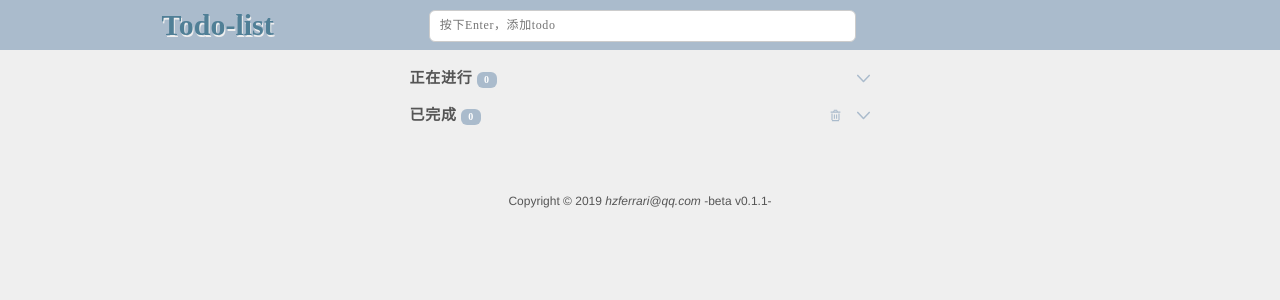
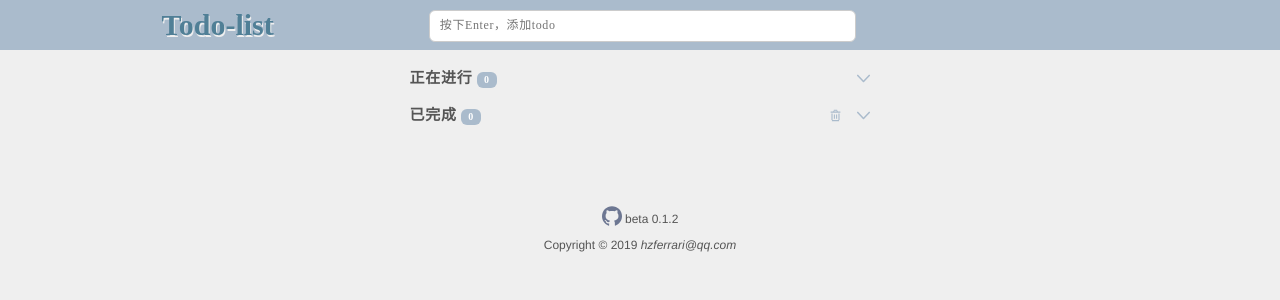
Before and after one commit to hzferrari/hzferrari.github.io, a Vue app: page / in a window 1280 px wide. Shown: the top 300 px of the page. Built offline with nearby package versions, Linux system fonts and the light colour scheme.

Commit message:
v0.1.2：添加github图标；样式调整

```diff
--- a/index.html
+++ b/index.html
@@ -1 +1 @@
-<!DOCTYPE html><html lang=en><head><meta charset=utf-8><meta http-equiv=X-UA-Compatible content="IE=edge"><meta name=viewport content="width=device-width,initial-scale=1"><link rel=icon href=/dist/favicon.ico><title>todo</title><link href=/dist/css/app.ea8e2627.css rel=preload as=style><link href=/dist/js/app.2f73956d.js rel=preload as=script><link href=/dist/js/chunk-vendors.01d00864.js rel=preload as=script><link href=/dist/css/app.ea8e2627.css rel=stylesheet></head><body><noscript><strong>We're sorry but todo doesn't work properly without JavaScript enabled. Please enable it to continue.</strong></noscript><div id=app></div><script src=/dist/js/chunk-vendors.01d00864.js></script><script src=/dist/js/app.2f73956d.js></script></body></html>
+<!DOCTYPE html><html lang=en><head><meta charset=utf-8><meta http-equiv=X-UA-Compatible content="IE=edge"><meta name=viewport content="width=device-width,initial-scale=1"><link rel=icon href=/dist/favicon.ico><title>todo</title><link href=/dist/css/app.0118a82e.css rel=preload as=style><link href=/dist/js/app.77f5543f.js rel=preload as=script><link href=/dist/js/chunk-vendors.01d00864.js rel=preload as=script><link href=/dist/css/app.0118a82e.css rel=stylesheet></head><body><noscript><strong>We're sorry but todo doesn't work properly without JavaScript enabled. Please enable it to continue.</strong></noscript><div id=app></div><script src=/dist/js/chunk-vendors.01d00864.js></script><script src=/dist/js/app.77f5543f.js></script></body></html>
--- a/src/App.vue
+++ b/src/App.vue
@@ -4,9 +4,17 @@
     <!-- <icons /> -->
 
     <div style="text-align:center;padding:50px 0 30px 0;font-size:12px;color:#555;">
-      Copyright © 2019
-      <span style="font-style:italic">hzferrari@qq.com </span
-      ><span class="version">-beta v0.1.1-</span>
+      <p>
+        <span class="version"
+          ><svg-icon
+            style="cursor:pointer;font-size:20px;"
+            class="icons"
+            icon-class="github"
+            @click="gotoGithub"
+          /> beta 0.1.2 </span
+        >
+      </p>
+      <p>Copyright © 2019 <span style="font-style:italic">hzferrari@qq.com </span></p>
     </div>
   </div>
 </template>
@@ -20,6 +28,11 @@ export default {
   components: {
     todoPC,
     icons
+  },
+  methods: {
+    gotoGithub() {
+      window.open("https://github.com/hzferrari/hzferrari.github.io", "_blank");
+    }
   }
 };
 </script>
--- a/src/views/todo_pc.vue
+++ b/src/views/todo_pc.vue
@@ -981,14 +981,13 @@ $textColor2: #555;
           cursor: pointer;
         }
         input.edit-content {
-          // padding: 2px;
           position: absolute;
           top: 5px;
-          // margin-top: -15px;
           width: 90%;
           height: 26px;
           line-height: 26px;
           font-size: 13px;
+          letter-spacing: 0.6px;
           background-color: rgba(255, 255, 255, 0.1);
           border: none;
           border-bottom: 1px solid #ddd;
```
Also changed, not shown: src/icons/svg/github.svg (added), 3 other files (tests, documents, lock files or other folders).
